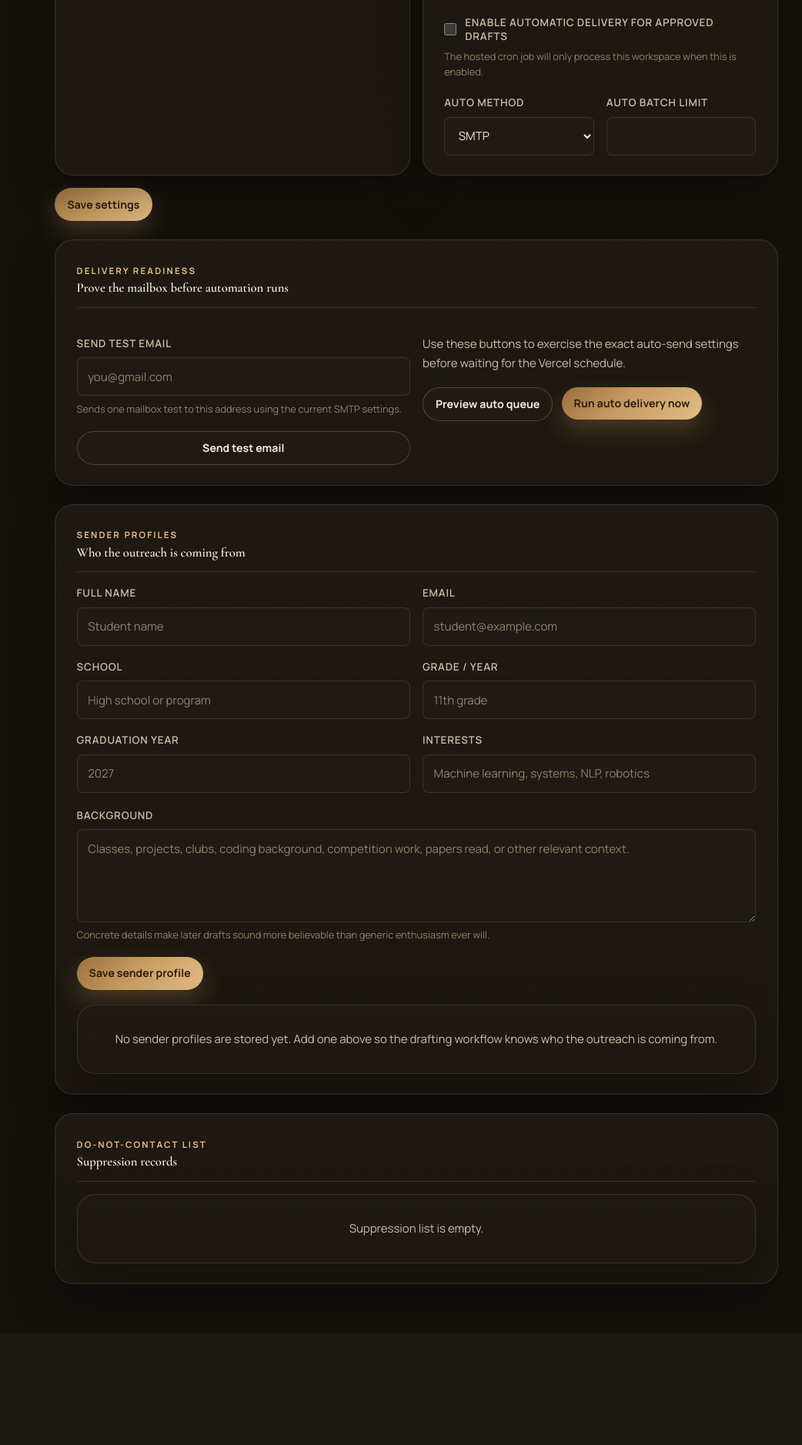
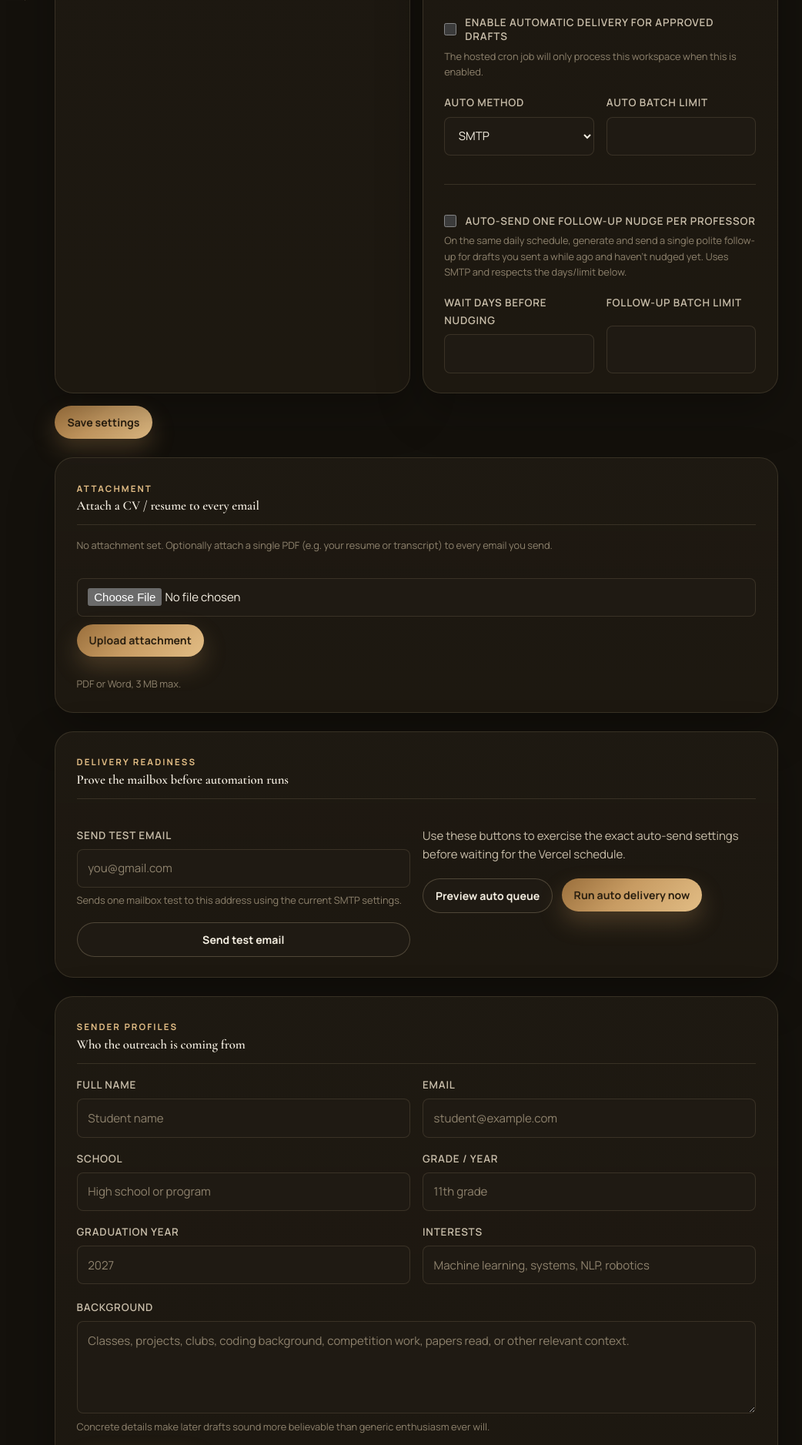
Before and after one commit to babybooghost/academic-outreach, a Flask app: template app/web/templates/settings.html in a window 1280 px wide. Shown: the part 799-2676 px from the top of the page at 77% size, without its empty margins (231-1273 px from the left). Before the commit the page ends 2485 px from the top, so only its background shows below. Run offline with Flask 3, Linux system fonts and the light colour scheme; the template is opened without the code that fills it, so the values that code supplies are empty; parts of the project's set-up code (start-up, migrations or seed data) failed here and were passed over.

Commit message:
Add send history, sample drafts, auto follow-ups, and CV attachments (#6)
Four requested features:

1. Send history on the professor detail page — shows send_log entries
   (when, method, status) inline below draft history.
2. Sample-draft preview — 'Generate one sample' button on /drafts generates a
   single draft (reusing the pipeline's professor_ids) so you can check Sonnet's
   tone before a full batch, then jumps to the draft.
3. Auto-send follow-ups — the existing daily cron now also generates and sends
   one polite 7-10 day nudge per opted-in workspace. Follow-ups send via the
   low-level SMTP path on purpose (the recipient is already suppressed from the
   first email, which the guarded send path would reject). New Setup toggle with
   wait-days and per-run limit; result logged to send_log + followups table.
4. Email attachments / CV — upload one PDF/Word file in Setup, stored base64 in
   the settings table (serverless-safe) and attached to every outgoing draft and
   follow-up. MIME switches to multipart/mixed only when an attachment exists;
   a corrupt stored attachment is skipped rather than failing the send.

Tests: 34 pass, incl. a follow-up cron test and attachment MIME tests.

Co-authored-by: Claude Opus 4.8 <noreply@anthropic.com>

```diff
--- a/app/web/app.py
+++ b/app/web/app.py
@@ -63,6 +63,7 @@ from app.delivery import (
     delivery_setup_diagnostics,
     parse_bool,
     persist_auto_send_result,
+    run_auto_followup_for_workspaces,
     run_auto_send_for_workspaces,
     send_ready_queue,
     send_mailbox_test,
@@ -664,11 +665,18 @@ def create_app() -> Flask:
                     "error": "workspace_id must be an integer.",
                 }), 400
 
+        dry_run = parse_bool(request.args.get("dry_run"), default=False)
         summary = run_auto_send_for_workspaces(
-            cfg,
-            workspace_id=workspace_id,
-            dry_run=parse_bool(request.args.get("dry_run"), default=False),
+            cfg, workspace_id=workspace_id, dry_run=dry_run,
         )
+        # Same daily run also generates and sends due 7-10 day follow-ups for
+        # any workspace that opted in (separate toggle from first-contact send).
+        followups = run_auto_followup_for_workspaces(
+            cfg, workspace_id=workspace_id, dry_run=dry_run,
+        )
+        summary["followups"] = followups
+        summary["success"] = summary.get("success", False) and followups.get("success", False)
+
         _log_activity(
             "auto_send_cron",
             category="send",
@@ -677,6 +685,8 @@ def create_app() -> Flask:
                 "processed": summary.get("processed"),
                 "sent": summary.get("sent"),
                 "failed": summary.get("failed"),
+                "followups_sent": followups.get("sent"),
+                "followups_generated": followups.get("generated"),
                 "dry_run": summary.get("dry_run"),
             },
         )
@@ -813,7 +823,16 @@ def create_app() -> Flask:
             ).fetchall()
             draft_objs = [Draft.from_row(r) for r in drafts]
 
-            return render_template("professor_detail.html", professor=prof, drafts=draft_objs)
+            send_history = [dict(r) for r in conn.execute(
+                "SELECT sent_at, method, status, error_message FROM send_log "
+                "WHERE professor_id = ? AND workspace_id = ? ORDER BY id DESC",
+                (prof_id, conn.workspace_id),
+            ).fetchall()]
+
+            return render_template(
+                "professor_detail.html", professor=prof,
+                drafts=draft_objs, send_history=send_history,
+            )
         finally:
             conn.close()
 
@@ -1026,6 +1045,65 @@ def create_app() -> Flask:
             message += f" {len(summary.warnings)} warning(s) were recorded during generation."
         flash(message, "success")
         return redirect(url_for("drafts_list", session=summary.session_id))
+
+    @app.route("/drafts/sample", methods=["POST"])
+    @login_required
+    def sample_draft_route():
+        """Generate a single draft so the user can eyeball tone before a batch."""
+        conn = _workspace_conn()
+        try:
+            sender_profile_id = request.form.get("sender_profile_id", type=int)
+            variant = request.form.get("variant", "").strip() or None
+            if not sender_profile_id:
+                flash("Choose a sender profile before generating a sample.", "error")
+                return redirect(url_for("drafts_list"))
+            # Prefer a professor who has no draft yet; otherwise just the first.
+            wid = conn.workspace_id
+            row = conn.execute(
+                "SELECT id FROM professors WHERE workspace_id = ? AND id NOT IN "
+                "(SELECT professor_id FROM drafts WHERE workspace_id = ?) ORDER BY id LIMIT 1",
+                (wid, wid),
+            ).fetchone() or conn.execute(
+                "SELECT id FROM professors WHERE workspace_id = ? ORDER BY id LIMIT 1",
+                (wid,),
+            ).fetchone()
+            if not row:
+                flash("Save at least one professor before generating a sample.", "warning")
+                return redirect(url_for("finder_page"))
+            target_id = int(row["id"])
+            cfg = _workspace_config(conn)
+        finally:
+            conn.close()
+
+        try:
+            summary = run_generation_pipeline(
+                db_path=cfg.db_path, config=cfg,
+                sender_profile_id=sender_profile_id, professor_ids=[target_id],
+                variant=variant, workspace_id=_workspace_id(),
+            )
+        except Exception as exc:
+            flash(f"Sample generation failed: {exc}", "error")
+            return redirect(url_for("drafts_list"))
+
+        _log_activity("draft_sample", category="drafts",
+                      target_type="professor", target_id=str(target_id),
+                      details={"created": summary.created})
+
+        conn = _workspace_conn()
+        try:
+            made = conn.execute(
+                "SELECT id FROM drafts WHERE workspace_id = ? AND session_id = ? "
+                "AND professor_id = ? ORDER BY id DESC LIMIT 1",
+                (conn.workspace_id, summary.session_id, target_id),
+            ).fetchone()
+        finally:
+            conn.close()
+        if made:
+            flash("Sample draft ready — check the tone and specificity before a full batch.", "success")
+            return redirect(url_for("draft_detail", draft_id=int(made["id"])))
+        warning = summary.warnings[0] if summary.warnings else "the professor may need a richer research summary."
+        flash(f"No sample draft was created — {warning}", "warning")
+        return redirect(url_for("drafts_list"))
 
     @app.route("/drafts/<int:draft_id>")
     @login_required
@@ -1417,8 +1495,13 @@ def create_app() -> Flask:
                 "auto_send_limit": saved.get("auto_send_limit", "5"),
                 "auto_send_last_run": saved.get("auto_send_last_run", ""),
                 "auto_send_last_status": saved.get("auto_send_last_status", ""),
+                "auto_followup_enabled": parse_bool(saved.get("auto_followup_enabled"), default=False),
+                "auto_followup_days": saved.get("auto_followup_days", "7"),
+                "auto_followup_limit": saved.get("auto_followup_limit", "5"),
+                "auto_followup_last_run": saved.get("auto_followup_last_run", ""),
                 "workspace_owner_email": saved.get("workspace_owner_email", ""),
                 "workspace_owner_name": saved.get("workspace_owner_name", session.get("key_label", "")),
+                "attachment_filename": saved.get("attachment_filename", ""),
             }
             delivery_checks = delivery_setup_diagnostics(cfg, conn) if cfg else []
 
@@ -1439,10 +1522,12 @@ def create_app() -> Flask:
             new_settings: dict[str, str] = {}
             for key in ("sender_email", "llm_provider", "llm_model",
                         "email_provider", "smtp_user", "smtp_password",
-                        "auto_send_method", "auto_send_limit"):
+                        "auto_send_method", "auto_send_limit",
+                        "auto_followup_days", "auto_followup_limit"):
                 val = request.form.get(key, "").strip()
                 new_settings[key] = val
             new_settings["auto_send_enabled"] = "1" if request.form.get("auto_send_enabled") else "0"
+            new_settings["auto_followup_enabled"] = "1" if request.form.get("auto_followup_enabled") else "0"
 
             set_settings_bulk(conn, new_settings)
 
@@ -1455,6 +1540,54 @@ def create_app() -> Flask:
             return redirect(url_for("settings_page"))
         finally:
             conn.close()
+
+    @app.route("/settings/attachment", methods=["POST"])
+    @login_required
+    def settings_attachment_upload():
+        """Store a single outgoing attachment (e.g. a CV PDF) for this workspace."""
+        upload = request.files.get("attachment")
+        if not upload or not upload.filename:
+            flash("Choose a file to attach.", "error")
+            return redirect(url_for("settings_page"))
+        raw = upload.read()
+        if not raw:
+            flash("That file was empty.", "error")
+            return redirect(url_for("settings_page"))
+        if len(raw) > 3 * 1024 * 1024:
+            flash("Attachments must be 3 MB or smaller (most CVs are well under 1 MB).", "error")
+            return redirect(url_for("settings_page"))
+
+        import base64 as _b64
+        filename = os.path.basename(upload.filename)[:160]
+        conn = _workspace_conn()
+        try:
+            set_settings_bulk(conn, {
+                "attachment_filename": filename,
+                "attachment_mimetype": upload.mimetype or "application/octet-stream",
+                "attachment_b64": _b64.b64encode(raw).decode("ascii"),
+            })
+        finally:
+            conn.close()
+        _log_activity("attachment_upload", category="settings",
+                      details={"filename": filename, "bytes": len(raw)})
+        flash(f"Attached “{filename}” — it will be included on every email you send.", "success")
+        return redirect(url_for("settings_page"))
+
+    @app.route("/settings/attachment/remove", methods=["POST"])
+    @login_required
+    def settings_attachment_remove():
+        conn = _workspace_conn()
+        try:
+            set_settings_bulk(conn, {
+                "attachment_filename": "",
+                "attachment_mimetype": "",
+                "attachment_b64": "",
+            })
+        finally:
+            conn.close()
+        _log_activity("attachment_remove", category="settings")
+        flash("Attachment removed. Emails will send without a file.", "success")
+        return redirect(url_for("settings_page"))
 
     @app.route("/settings/test-email", methods=["POST"])
     @login_required
--- a/app/web/templates/drafts.html
+++ b/app/web/templates/drafts.html
@@ -56,9 +56,10 @@
                 </div>
                 <div class="hero-actions">
                     <button type="submit" class="btn btn-primary" {% if not profiles or professor_count == 0 %}disabled{% endif %}>Generate drafts</button>
+                    <button type="submit" formaction="{{ url_for('sample_draft_route') }}" class="btn btn-outline" {% if not profiles or professor_count == 0 %}disabled{% endif %}>Generate one sample</button>
                 </div>
                 <div class="auth-note">
-                    <p>{{ professor_count }} faculty file{{ '' if professor_count == 1 else 's' }} available. {% if not profiles %}Create a sender profile in Setup first.{% endif %}</p>
+                    <p>{{ professor_count }} faculty file{{ '' if professor_count == 1 else 's' }} available. {% if not profiles %}Create a sender profile in Setup first.{% endif %} Use <strong>one sample</strong> to check Sonnet's tone before a full batch.</p>
                 </div>
             </form>
         </article>
--- a/app/web/templates/settings.html
+++ b/app/web/templates/settings.html
@@ -129,7 +129,31 @@
                 </div>
                 {% if effective.auto_send_last_run %}
                 <div class="auth-note">
-                    <p>Last automatic run: <strong>{{ effective.auto_send_last_status or 'unknown' }}</strong> at {{ effective.auto_send_last_run }}</p>
+                    <p>Last automatic run: <strong>{{ effective.auto_send_last_status or 'unknown' }}</strong> at {{ effective.auto_send_last_run | prettydt }}</p>
+                </div>
+                {% endif %}
+
+                <hr style="border:none; border-top:1px solid var(--ao-border); margin:1.2rem 0;">
+                <div class="form-group">
+                    <label class="checkbox-row" for="auto_followup_enabled">
+                        <input type="checkbox" id="auto_followup_enabled" name="auto_followup_enabled" value="1" {% if effective.auto_followup_enabled %}checked{% endif %}>
+                        Auto-send one follow-up nudge per professor
+                    </label>
+                    <div class="form-hint">On the same daily schedule, generate and send a single polite follow-up for drafts you sent a while ago and haven't nudged yet. Uses SMTP and respects the days/limit below.</div>
+                </div>
+                <div class="grid-2">
+                    <div class="form-group">
+                        <label for="auto_followup_days">Wait days before nudging</label>
+                        <input type="number" id="auto_followup_days" name="auto_followup_days" min="1" max="60" value="{{ effective.auto_followup_days }}">
+                    </div>
+                    <div class="form-group">
+                        <label for="auto_followup_limit">Follow-up batch limit</label>
+                        <input type="number" id="auto_followup_limit" name="auto_followup_limit" min="1" max="20" value="{{ effective.auto_followup_limit }}">
+                    </div>
+                </div>
+                {% if effective.auto_followup_last_run %}
+                <div class="auth-note">
+                    <p>Last follow-up run: {{ effective.auto_followup_last_run | prettydt }}</p>
                 </div>
                 {% endif %}
             </div>
@@ -139,6 +163,33 @@
             <button type="submit" class="btn btn-primary">Save settings</button>
         </div>
     </form>
+
+    <section class="surface-panel animate-in animate-in-3">
+        <div class="surface-panel-header">
+            <div>
+                <div class="panel-kicker">Attachment</div>
+                <div class="panel-title">Attach a CV / resume to every email</div>
+            </div>
+        </div>
+        <div class="page-block">
+            {% if effective.attachment_filename %}
+            <div class="chip" style="display:flex; align-items:center; gap:0.6rem; justify-content:space-between;">
+                <span><strong>Current:</strong> {{ effective.attachment_filename }}</span>
+                <form method="POST" action="{{ url_for('settings_attachment_remove') }}" style="margin:0;">
+                    <button type="submit" class="btn btn-outline btn-sm">Remove</button>
+                </form>
+            </div>
+            <p class="form-hint" style="margin-top:0.6rem;">This file is attached to every outgoing draft and follow-up. Upload a new file below to replace it.</p>
+            {% else %}
+            <p class="form-hint">No attachment set. Optionally attach a single PDF (e.g. your resume or transcript) to every email you send.</p>
+            {% endif %}
+            <form method="POST" action="{{ url_for('settings_attachment_upload') }}" enctype="multipart/form-data" style="margin-top:0.8rem; display:flex; gap:0.6rem; flex-wrap:wrap; align-items:center;">
+                <input type="file" name="attachment" accept=".pdf,.doc,.docx" required>
+                <button type="submit" class="btn btn-primary">Upload attachment</button>
+            </form>
+            <p class="form-hint" style="margin-top:0.4rem;">PDF or Word, 3 MB max.</p>
+        </div>
+    </section>
 
     <section class="surface-panel animate-in animate-in-3">
         <div class="surface-panel-header">
```
Also changed, not shown: app/config.py (+7 -0 lines), app/database.py (+14 -0 lines), app/delivery.py (+161 -1 lines), app/sender.py (+31 -4 lines), app/web/templates/professor_detail.html (+38 -0 lines), tests/test_attachment.py (added, +69 -0 lines), tests/test_auto_delivery.py (+73 -0 lines).
